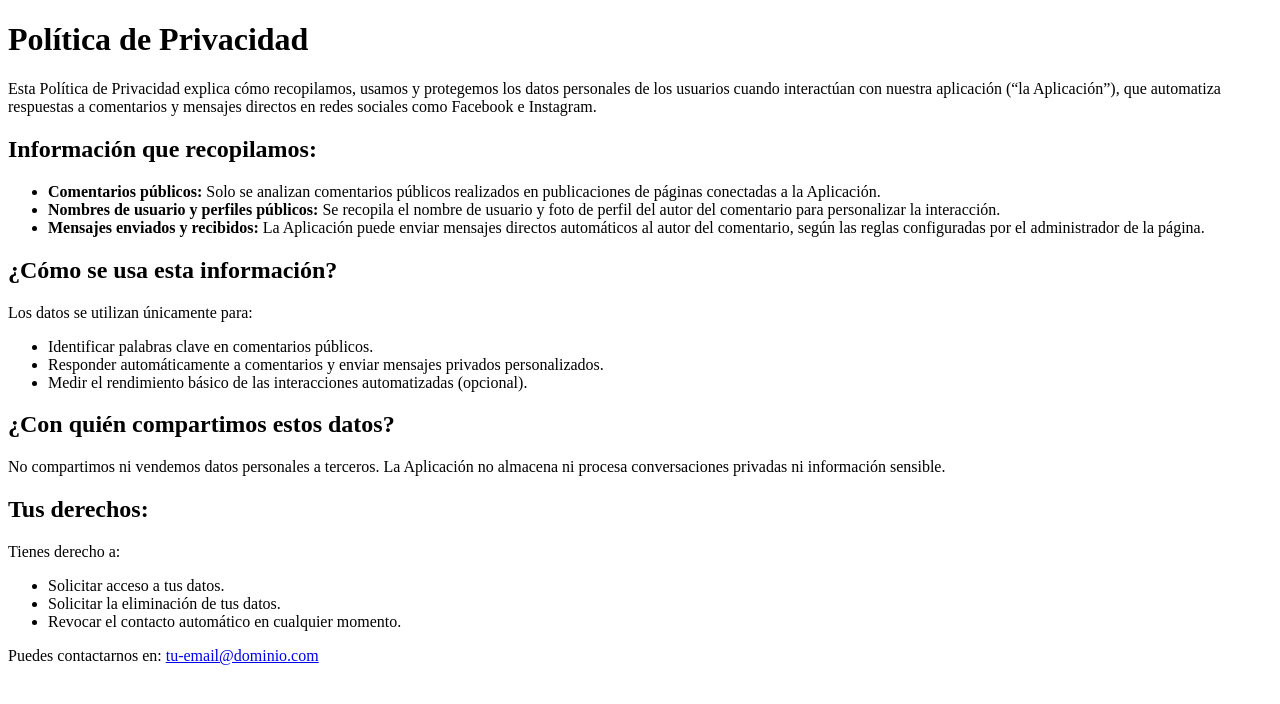
After one commit to leacau/auto_response_insta, a Flask app: page /privacy in a window 1280 px wide. The commit adds this page. Shown: the top 704 px of the page. Run offline with Flask 3, Linux system fonts and the light colour scheme; some libraries are stand-ins or nearby versions.

Commit message:
Add privacy, legal and unsubscribe pages

```diff
--- a/app.py
+++ b/app.py
@@ -56,6 +56,18 @@ def get_config_path(post_id):
 @app.route('/')
 def home():
     return render_template('index.html')
+
+@app.route('/privacy')
+def privacy_page():
+    return render_template('privacy.html')
+
+@app.route('/legal')
+def legal_page():
+    return render_template('legal.html')
+
+@app.route('/unsubscribe')
+def unsubscribe_page():
+    return render_template('unsubscribe.html')
 
 @app.route('/webhook', methods=['GET', 'POST'])
 def handle_webhook():
--- /dev/null
+++ b/templates/privacy.html
@@ -0,0 +1,40 @@
+<!DOCTYPE html>
+<html lang="es">
+<head>
+    <meta charset="UTF-8">
+    <title>Política de Privacidad</title>
+</head>
+<body>
+    <h1>Política de Privacidad</h1>
+
+    <p>Esta Política de Privacidad explica cómo recopilamos, usamos y protegemos los datos personales de los usuarios cuando interactúan con nuestra aplicación (“la Aplicación”), que automatiza respuestas a comentarios y mensajes directos en redes sociales como Facebook e Instagram.</p>
+
+    <h2>Información que recopilamos:</h2>
+    <ul>
+        <li><strong>Comentarios públicos:</strong> Solo se analizan comentarios públicos realizados en publicaciones de páginas conectadas a la Aplicación.</li>
+        <li><strong>Nombres de usuario y perfiles públicos:</strong> Se recopila el nombre de usuario y foto de perfil del autor del comentario para personalizar la interacción.</li>
+        <li><strong>Mensajes enviados y recibidos:</strong> La Aplicación puede enviar mensajes directos automáticos al autor del comentario, según las reglas configuradas por el administrador de la página.</li>
+    </ul>
+
+    <h2>¿Cómo se usa esta información?</h2>
+    <p>Los datos se utilizan únicamente para:</p>
+    <ul>
+        <li>Identificar palabras clave en comentarios públicos.</li>
+        <li>Responder automáticamente a comentarios y enviar mensajes privados personalizados.</li>
+        <li>Medir el rendimiento básico de las interacciones automatizadas (opcional).</li>
+    </ul>
+
+    <h2>¿Con quién compartimos estos datos?</h2>
+    <p>No compartimos ni vendemos datos personales a terceros. La Aplicación no almacena ni procesa conversaciones privadas ni información sensible.</p>
+
+    <h2>Tus derechos:</h2>
+    <p>Tienes derecho a:</p>
+    <ul>
+        <li>Solicitar acceso a tus datos.</li>
+        <li>Solicitar la eliminación de tus datos.</li>
+        <li>Revocar el contacto automático en cualquier momento.</li>
+    </ul>
+
+    <p>Puedes contactarnos en: <a href="mailto:tu-email@dominio.com">tu-email@dominio.com</a></p>
+</body>
+</html>
```
Also changed, not shown: static/css/style.css (+13 -0 lines), templates/index.html (+9 -4 lines), templates/legal.html (added, +25 -0 lines), templates/unsubscribe.html (added, +33 -0 lines).
